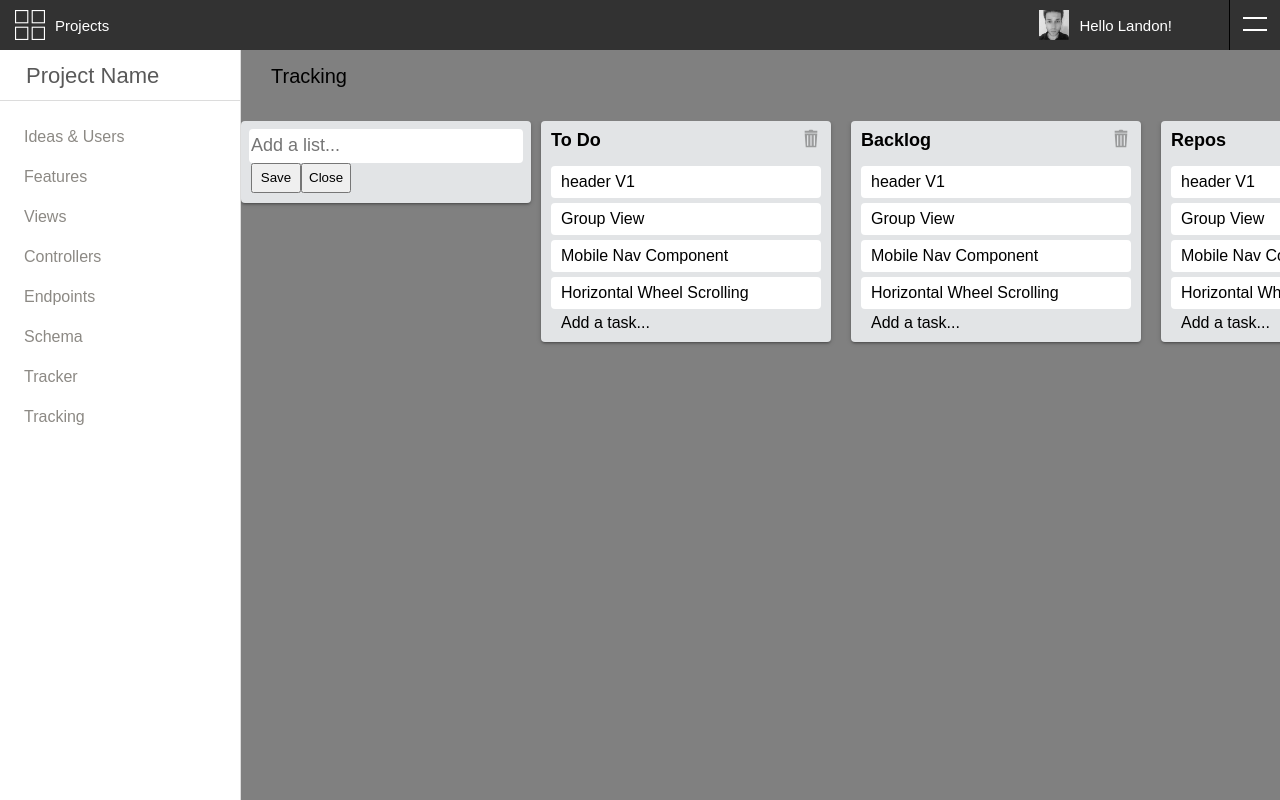
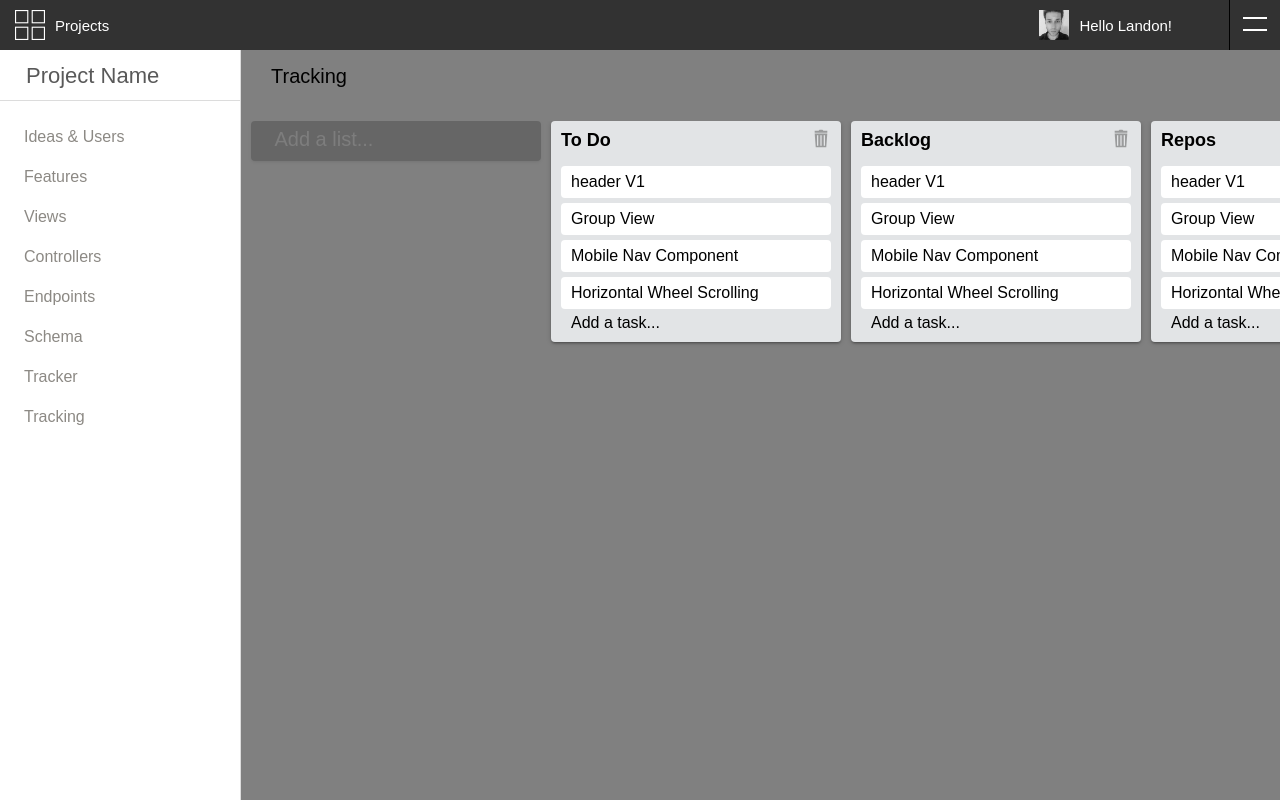
Before and after one commit to landonwjohnson/Appr, a React app: page /tracking in a window 1280 px wide. Built offline with nearby package versions, Linux system fonts and the light colour scheme.

Commit message:
add list button now opens add list input

```diff
--- a/src/components/content/project_components/Tracking/ProjectItem/ProjectCards/modals/cardview.scss
+++ b/src/components/content/project_components/Tracking/ProjectItem/ProjectCards/modals/cardview.scss
@@ -9,7 +9,6 @@
 
 
 .cardview-container{
-
     // border: 1px solid red;
     z-index: 20
 }
--- a/src/components/content/project_components/Tracking/ProjectItem/projectitem.scss
+++ b/src/components/content/project_components/Tracking/ProjectItem/projectitem.scss
@@ -6,8 +6,8 @@
     max-width: 100%;
     max-height: 100%;
     white-space: nowrap;
-    margin-left: 10px;
-    margin-right: 10px;
+    margin-left: 5px;
+    margin-right: 5px;
     margin-top: 0px;
 
 
@@ -197,7 +197,7 @@
 
 
         textarea{
-            padding-top: -5px;
+            padding-top: 5px;
             resize: none;
             border-radius: 4px;
             border: none;
--- a/src/components/content/project_components/Tracking/Tracking.js
+++ b/src/components/content/project_components/Tracking/Tracking.js
@@ -3,6 +3,7 @@ import './tracking.scss'
 import Header from '../../../Header/Header';
 import ProjectItem from './ProjectItem/ProjectItem';
 import ProjectSetupSidebar from '../ProjectSetupSidebar/ProjectSetupSidebar';
+import classnames from "classnames";
 
 
 // var mouseWheelEvt = function (event) {
@@ -20,8 +21,52 @@ import ProjectSetupSidebar from '../ProjectSetupSidebar/ProjectSetupSidebar';
 
 
 class Tracking extends Component {
+          constructor(props){
+            super(props);
+            this.state ={
+                isAddListInputOpen: false,
+            }
+            this.addListToggleOpen = this.addListToggleOpen.bind(this);
+            this.addListToggleClose = this.addListToggleClose.bind(this);
+        }
+
+
+        addListToggleOpen(){
+
+            if(this.state.isTaskInputOpen){
+                this.setState({
+                  isAddListInputOpen: false
+                })
+                console.log("input show");
+            }else {
+                this.setState({
+                  isAddListInputOpen: true,
+                })
+                console.log("input hide");
+            }
+        }
+
+        addListToggleClose(){
+
+            if(this.state.isTaskInputOpen){
+                this.setState({
+                  isAddListInputOpen: true
+                })
+                console.log("input show");
+            }else {
+                this.setState({
+                  isAddListInputOpen: false,
+                })
+                console.log("input hide");
+            }
+        }
 
   render() {
+
+    let addListToggleClass = classnames({
+        "add-list--before": true,
+        "add-list--after" : this.state.isAddListInputOpen
+    })
     return (
       <div style={{"background": "grey", "height": "100vh", "overflow-y": "hidden"}}>
         <Header />
@@ -37,13 +82,13 @@ class Tracking extends Component {
 
                 <div className="project-items-container">
 
-                      <div className="add-list-wrapper">
-                      <span className="add-list--after">
+                      <div className="add-list-wrapper" >
+                      <span className={addListToggleClass} onClick={this.addListToggleOpen}>
                          <div className="add-list-content">
                           <input placeholder="Add a list..." />
                           <div className="add-list-btn-set">
                             <button> Save </button>
-                            <button> Close </button>
+                            <button onClick={this.addListToggleClose}> Close </button>
                             </div>
                         </div>
                       </span>
--- a/src/components/content/project_components/Tracking/tracking.scss
+++ b/src/components/content/project_components/Tracking/tracking.scss
@@ -5,8 +5,6 @@
     align-items: center;
     height: 100%;
     overflow-x: hidden;
-
-
 }
 
 .project-header{
@@ -90,24 +88,20 @@
 
 
 .add-list-wrapper{
-
+   z-index: 0;
     display: inline-flex;
     max-width: 100%;
     max-height: 100%;
     white-space: nowrap;
-
-
-
-
-
-
-
+    margin-left: 10px;
+    margin-right: 5px;
     // height: 80vh;
     // margin-bottom: auto;
 
 
 }
 .add-list--before{
+    z-index: 1;
     padding-bottom: 10px;
     padding-right: 10px;
     padding-left: 10px;
@@ -182,14 +176,13 @@
         display: flex;
         flex-direction: column;
         align-items: center;
-        justify-content: center;
+        justify-content: space-between;
         width: 100%;
-        height: 100%;
+        height: 70px;
 
     }
 
     input{
-
         color: black;
         width: 100%;
         background: white;
@@ -198,9 +191,6 @@
         outline: none;
         height: 32px;
         font-size: 18px;
-
-
-
     }
 
     &:hover{
@@ -215,6 +205,7 @@
 
 
         button{
+            display: block;
             width: 50px;
             height: 30px;
             max-height: 100%;
```
